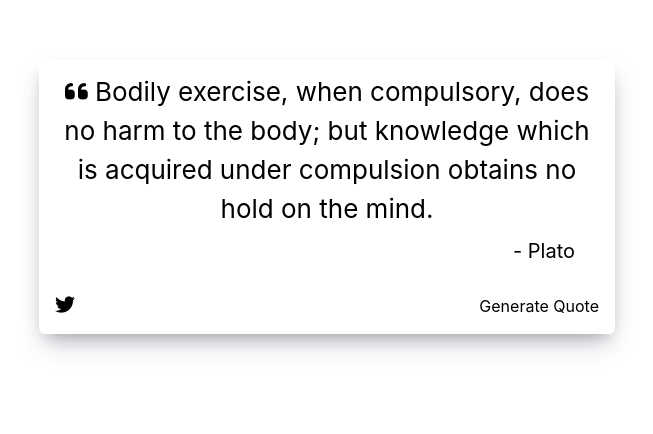
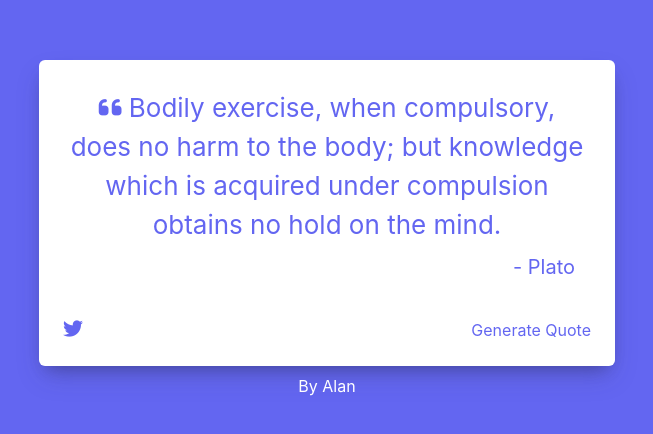
Before and after one commit to alanbacay02/random-quote-machine, a React (Create React App) app: page / in a window 1280 px wide. Shown: the part 132-566 px from the top of the page, without its empty margins (313-966 px from the left). Built offline with nearby package versions, Linux system fonts and the light colour scheme.

Commit message:
Adds color to elements. Adds anchor tag for credits. Refactors tailwind CSS code.

```diff
--- a/src/App.js
+++ b/src/App.js
@@ -1,26 +1,58 @@
 import './App.css';
 import PropTypes from 'prop-types';
 import { useState, useEffect } from 'react';
+
+// Creates an array `colorArray` used to store different color styles for the app and its elements.
+const colorArray = [
+	{
+		color: 'bg-red-500',
+		textColor: 'text-red-500'
+	},
+	{
+		color: 'bg-blue-400',
+		textColor: 'text-blue-500'
+	},
+	{
+		color: 'bg-yellow-400',
+		textColor: 'text-yellow-500'
+	},
+	{
+		color: 'bg-green-600',
+		textColor: 'text-green-600'
+	},
+	{
+		color: 'bg-indigo-500',
+		textColor: 'text-indigo-500'
+	},
+	{
+		color: 'bg-purple-500',
+		textColor: 'text-purple-500'
+	},
+];
 
 // Creates a function `QuoteBox` that accepts props `handleNewQuoteClick` which is a function and `currentQuote` which is an object.
 function QuoteBox( {handleNewQuoteClick, currentQuote} ) {
 	// Returns a child element `QuoteDisplay` with props `quote`, and three button elements.
 	return (
 		<div className="p-4 mt-48 lg:mt-44">
-			<div id="quote-box" className="flex flex-col max-w-xl rounded-md mx-auto text-center">
-				<div id="quote" className="flex flex-row justify-center px-5 pt-3 pb-1 m-0 break-words">
+			<div id="quote-box" className="flex flex-col max-w-xl rounded-md mx-auto text-center bg-white">
+				<div id="quote" className="flex flex-row justify-center p-7 pb-1 m-0 break-words">
 					<p id="text" className="text-[19px] md:text-[23px] xl:text-[26px] m-0"><i className="fa fa-quote-left"></i> {currentQuote.quote}</p>
 				</div>
-				<div className="flex flex-row justify-end pt-0 pr-10 pb-3 xl:pt-1">
+				<div className="flex flex-row justify-end pr-10 pb-3 xl:pt-1">
 					<p id="author" className="text-[15px] md:text-[19px] xl:text-[20px]"> - {currentQuote.author}</p>
 				</div>
-				<div className="flex flex-row justify-between py-4 px-4 m-0">
+				<div className="flex flex-row justify-between p-6 m-0">
 					<a id="tweet-quote" href={`https://twitter.com/intent/tweet?text=${currentQuote.quote} - ${currentQuote.author}`} rel="noreferrer" target="_blank">
 						<i className="fa-brands fa-twitter text-[20px]"></i>
 					</a>
 					<button id="new-quote" onClick={handleNewQuoteClick}>Generate Quote</button>
 				</div>
 			</div>
+			<div className="flex flex-col max-w-xl justify-center mx-auto mt-2">
+				<a href="https://alanbacay.dev/" rel="noreferrer" target="_blank" className="text-white text-center text-[16px]">By Alan</a>
+			</div>
+
 		</div>
 	);
 }
@@ -39,10 +71,14 @@ export default function App() {
 	const [quotes, setQuotes] = useState([]);
 	// Creates `currentQuoteAuthor` state to keep track of the current quote object which will store the quote and its author.
 	const [currentQuoteAuthor, setCurrentQuoteAuthor] = useState({});
+	// Creates `appColor` state to keep track of components color. Color is randomly generated from `colorArray`.
+	const [appColor, setAppColor] = useState(colorArray[Math.floor(Math.random() * colorArray.length)]);
+	// Sets body color and text color to values from `appColor` state.
+	document.body.className = `${appColor['color']} ${appColor['textColor']}`;
 
 	// Fetches data from API on initialization of the app, stores `quoteData` in `quotes` state and generates a random quote.
 	useEffect(() => {
-	// Creates an asynchronous function to fetch quote data from API.
+		// Creates an asynchronous function to fetch quote data from API.
 		async function fetchData() {
 			try {
 				// Creates const `response` to fetch data from API.
@@ -111,6 +147,8 @@ export default function App() {
 				return handleError('Uh oh! There are no quotes found. Please try again later!');
 			}
 		}
+		// Generates a new random color and assigns it to `appColor` state.
+		setAppColor(colorArray[Math.floor(Math.random() * colorArray.length)]);
 		// Assigns `newQuote` to `currentQuote`.
 		return setCurrentQuoteAuthor(newQuote);
 	}
```
